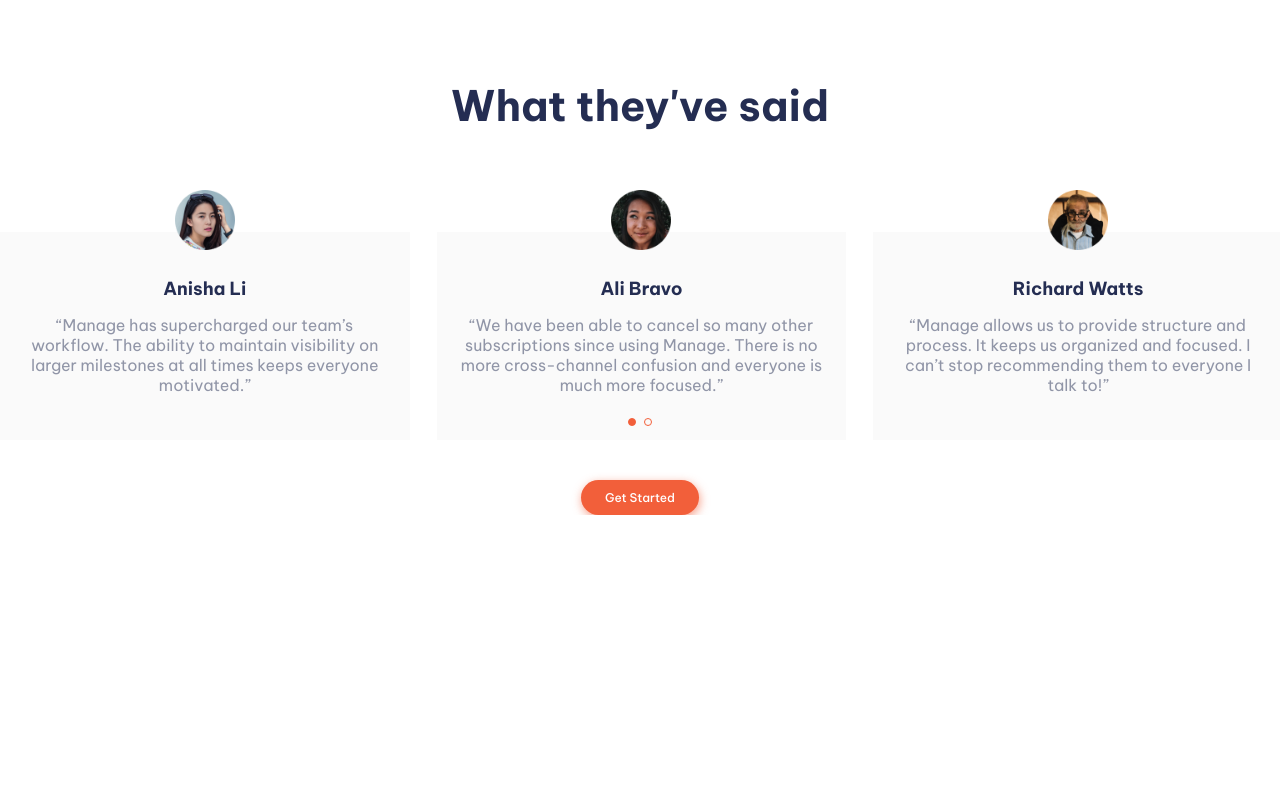
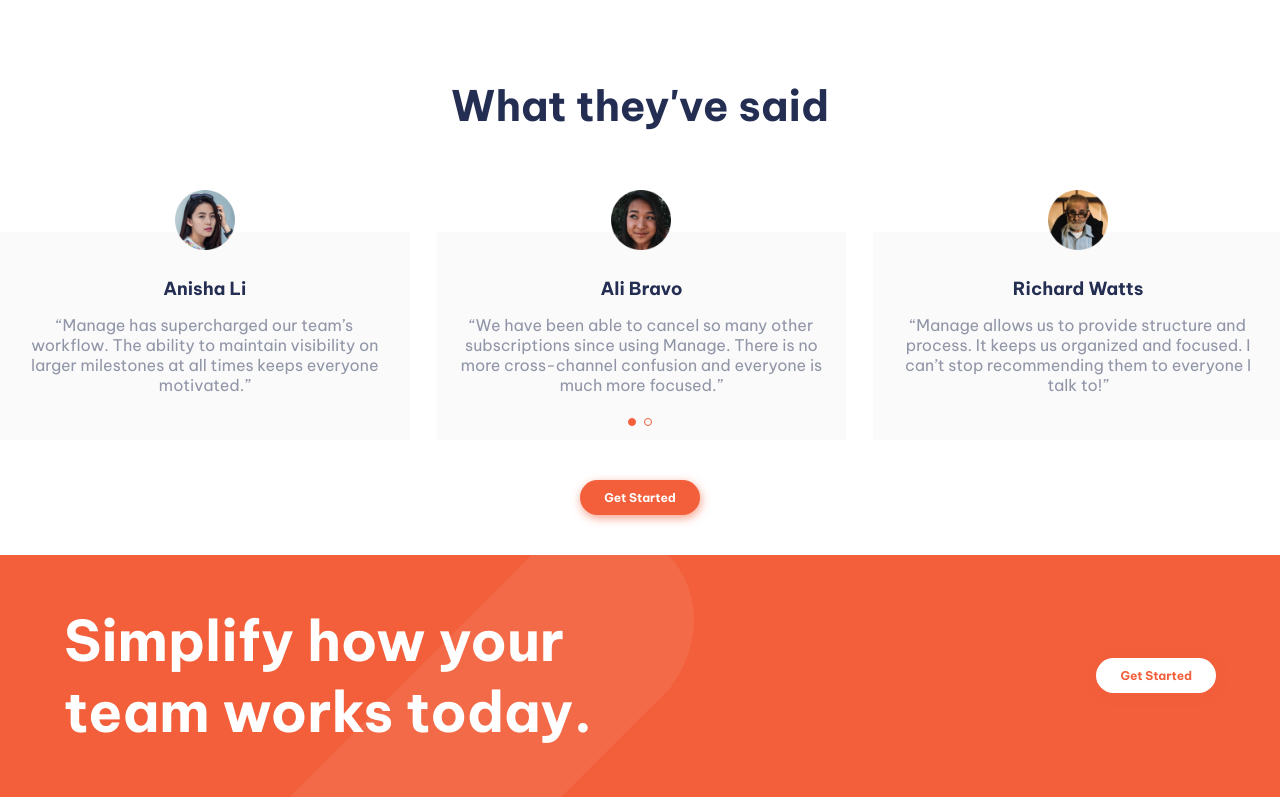
Before and after one commit to Luisgustavom1/Manage-challenge-hub, a React (Vite) app: page / in a window 1280 px wide. Shown: the part 1066-1863 px from the top of the page. Before the commit the page ends 1581 px from the top, so only its background shows below. Built offline with nearby package versions, Linux system fonts and the light colour scheme.

Commit message:
call action and base illustration

```diff
--- a/src/Components/Button/index.tsx
+++ b/src/Components/Button/index.tsx
@@ -1,17 +1,18 @@
-import React, { ButtonHTMLAttributes, ReactNode } from 'react';
+import React, { ButtonHTMLAttributes, ReactNode } from "react";
 
-import './styles.scss';
+import "./styles.scss";
 
 interface IButton extends ButtonHTMLAttributes<HTMLButtonElement> {
   children: ReactNode;
 }
 
-function Button({ children, ...rest }: IButton) {
+function Button({ children, color = "primary", ...rest }: IButton) {
   return (
     <button
-      className='container-button'
+      type="button"
+      className={`container-button button-${color}`}
       {...rest}
-      >
+    >
       {children}
     </button>
   );
--- a/src/Components/Button/styles.scss
+++ b/src/Components/Button/styles.scss
@@ -1,15 +1,23 @@
 @import '../../styles/variables';
 
 .container-button {
-  background: $--tw-primary-red;
   padding: 10px 24px;
   border-radius: 20px;
-  color: #fff;
   font-size: 12px;
-  font-weight: 500;
+  font-weight: 600;
   box-shadow: 1px 3px 10px rgba($--tw-primary-red, .6);
 
   &:hover {
-    background: rgba($--tw-primary-red, .7);
+    opacity: .9;
+  }
+
+  &.button-primary {
+    background: $--tw-primary-red;
+    color: #fff;
+  }
+
+  &.button-secondary {
+    background: #fff;
+    color: $--tw-primary-red;
   }
 }
--- /dev/null
+++ b/src/Components/CallActionSection/index.tsx
@@ -0,0 +1,18 @@
+import React from "react";
+import Button from "../Button";
+
+import "./styles.scss";
+
+function CallActionSection() {
+  return (
+    <section className="container-call-action">
+      <div className="illustration-side" />
+      <span className="content-call-action">
+        <p className="title-lg">Simplify how your team works today.</p>
+        <Button color="secondary">Get Started</Button>
+      </span>
+    </section>
+  );
+}
+
+export default CallActionSection;
--- /dev/null
+++ b/src/Components/CallActionSection/styles.scss
@@ -0,0 +1,63 @@
+@import '../../styles/variables';
+
+.container-call-action {
+  width: 100vw;
+  background-color: $--tw-primary-red;
+  margin-top: 40px;
+  position: relative;
+  overflow: hidden;
+
+  .content-call-action {
+    width: 90vw;
+    margin: 0 auto;
+    padding: 50px 0;
+    display: flex;
+    gap: 20px;
+    justify-content: space-between;
+    align-items: center;
+    flex-wrap: wrap;
+  }
+
+  .title-lg {
+    color: white;
+    min-width: 285px;
+    width: 50%;
+    z-index: 2;
+  }
+}
+
+.illustration-side {
+  width: 15%;
+    height: 145%;
+    background-color: $--tw-neutral-red;
+    opacity: 0.08;
+    bottom: -50%;
+    left: 30%;
+    position: absolute;
+    transform: rotate(45deg);
+
+  &:after {
+    content: '';
+    display: block;
+    width: 100%;
+    height: 60%;
+    border-radius: 50%;
+    background-color: $--tw-neutral-red;
+    position: relative;
+    top: -90px;
+  }
+}
+
+@media (max-width: 388px) {
+  .container-call-action {
+    .content-call-action {
+      justify-content: center;
+      text-align: center;
+    }
+  }
+
+  .illustration-side {
+    bottom: -10%;
+    left: -40%;
+  }
+}
--- a/src/Styles/typography.scss
+++ b/src/Styles/typography.scss
@@ -2,13 +2,16 @@
 
 .title-lg {
   font-size: 56px;
+  font-weight: 700;
 }
 
 .title-md {
   font-size: 42px;
+  font-weight: 700;
 }
 
 .title-sm {
+  font-weight: 700;
   font-size: 18px;
 }
 
--- a/src/Views/Home/index.tsx
+++ b/src/Views/Home/index.tsx
@@ -1,5 +1,6 @@
 import React from "react";
 import AboutUs from "../../Components/AboutUs";
+import CallActionSection from "../../Components/CallActionSection";
 import Depositions from "../../Components/Depositions";
 import Header from "../../Components/Header";
 import Introduction from "../../Components/Introduction";
@@ -11,6 +12,7 @@ function Home() {
       <Introduction />
       <AboutUs />
       <Depositions />
+      <CallActionSection />
     </>
   );
 }
```
Also changed, not shown: .eslintrc.json.
